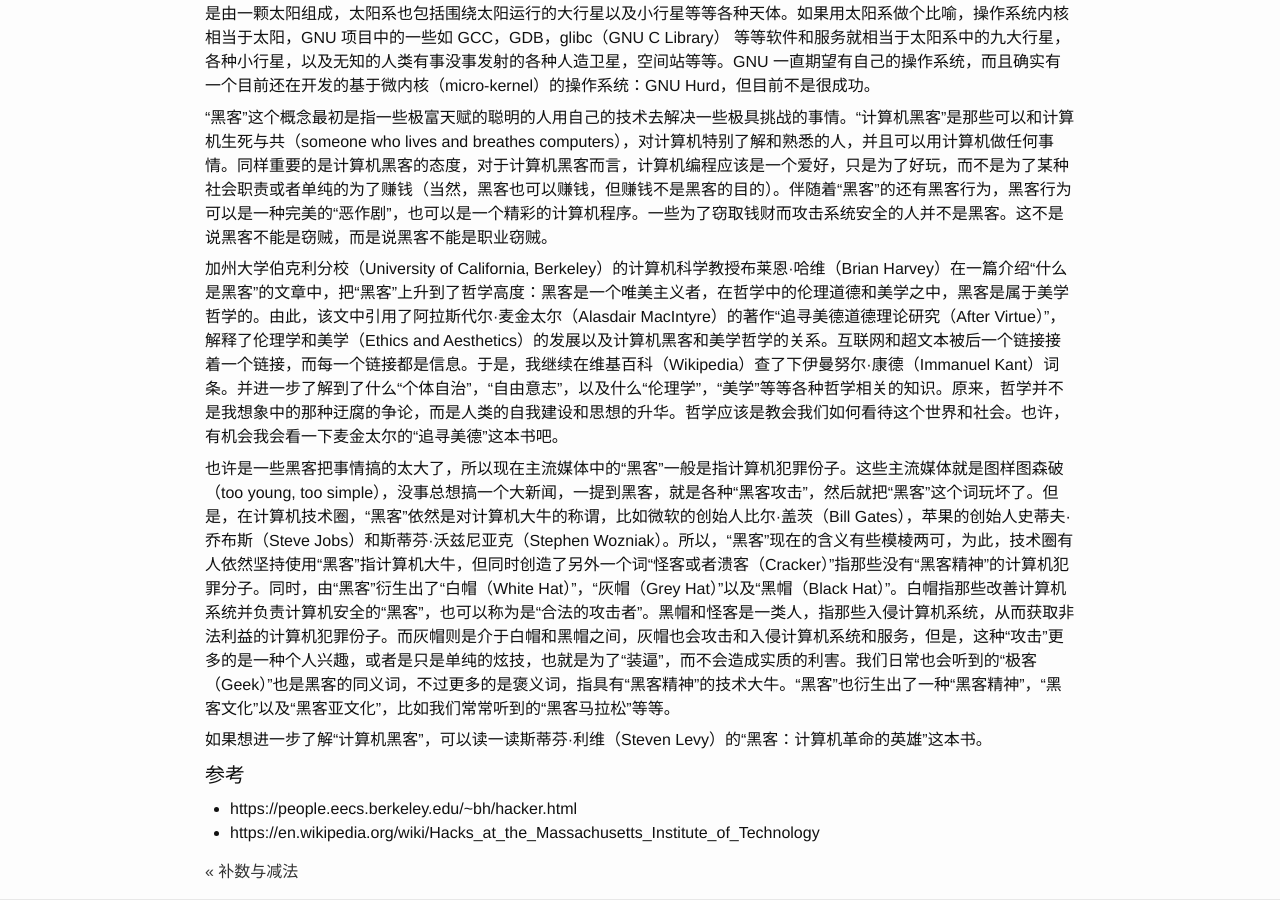
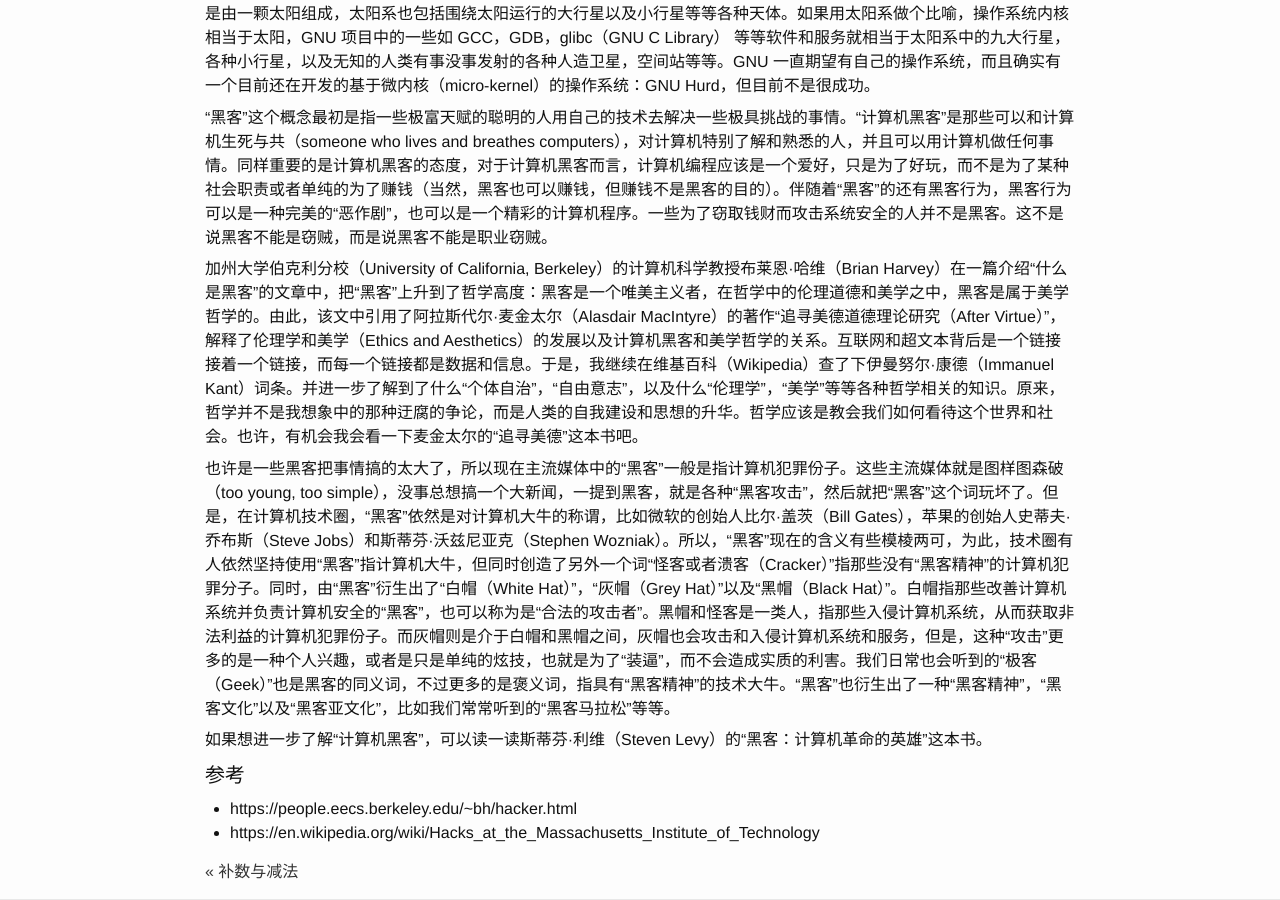
Before and after one commit to ousiax/ousiax.github.io, a Jekyll site: the page built from _posts/2019-04-09-what-is-a-hacker.md, in a window 1280 px wide and 900 px high, scrolled down 688 px. Built offline with Jekyll 4.4.1, drawn with Linux system fonts in a browser that asks for light colours.

Commit message:
Update 2019-04-09-what-is-a-hacker.md

```diff
--- a/_posts/2019-04-09-what-is-a-hacker.md
+++ b/_posts/2019-04-09-what-is-a-hacker.md
@@ -18,7 +18,7 @@
 
 “黑客”这个概念最初是指一些极富天赋的聪明的人用自己的技术去解决一些极具挑战的事情。“计算机黑客”是那些可以和计算机生死与共（someone who lives and breathes computers），对计算机特别了解和熟悉的人，并且可以用计算机做任何事情。同样重要的是计算机黑客的态度，对于计算机黑客而言，计算机编程应该是一个爱好，只是为了好玩，而不是为了某种社会职责或者单纯的为了赚钱（当然，黑客也可以赚钱，但赚钱不是黑客的目的）。伴随着“黑客”的还有黑客行为，黑客行为可以是一种完美的“恶作剧”，也可以是一个精彩的计算机程序。一些为了窃取钱财而攻击系统安全的人并不是黑客。这不是说黑客不能是窃贼，而是说黑客不能是职业窃贼。
 
-加州大学伯克利分校（University of California, Berkeley）的计算机科学教授布莱恩·哈维（Brian Harvey）在一篇介绍“什么是黑客”的文章中，把“黑客”上升到了哲学高度：黑客是一个唯美主义者，在哲学中的伦理道德和美学之中，黑客是属于美学哲学的。由此，该文中引用了阿拉斯代尔·麦金太尔（Alasdair MacIntyre）的著作“追寻美德道德理论研究（After Virtue）”，解释了伦理学和美学（Ethics and Aesthetics）的发展以及计算机黑客和美学哲学的关系。互联网和超文本被后一个链接接着一个链接，而每一个链接都是信息。于是，我继续在维基百科（Wikipedia）查了下伊曼努尔·康德（Immanuel Kant）词条。并进一步了解到了什么“个体自治”，“自由意志”，以及什么“伦理学”，“美学”等等各种哲学相关的知识。原来，哲学并不是我想象中的那种迂腐的争论，而是人类的自我建设和思想的升华。哲学应该是教会我们如何看待这个世界和社会。也许，有机会我会看一下麦金太尔的“追寻美德”这本书吧。
+加州大学伯克利分校（University of California, Berkeley）的计算机科学教授布莱恩·哈维（Brian Harvey）在一篇介绍“什么是黑客”的文章中，把“黑客”上升到了哲学高度：黑客是一个唯美主义者，在哲学中的伦理道德和美学之中，黑客是属于美学哲学的。由此，该文中引用了阿拉斯代尔·麦金太尔（Alasdair MacIntyre）的著作“追寻美德道德理论研究（After Virtue）”，解释了伦理学和美学（Ethics and Aesthetics）的发展以及计算机黑客和美学哲学的关系。互联网和超文本背后是一个链接接着一个链接，而每一个链接都是数据和信息。于是，我继续在维基百科（Wikipedia）查了下伊曼努尔·康德（Immanuel Kant）词条。并进一步了解到了什么“个体自治”，“自由意志”，以及什么“伦理学”，“美学”等等各种哲学相关的知识。原来，哲学并不是我想象中的那种迂腐的争论，而是人类的自我建设和思想的升华。哲学应该是教会我们如何看待这个世界和社会。也许，有机会我会看一下麦金太尔的“追寻美德”这本书吧。
 
 也许是一些黑客把事情搞的太大了，所以现在主流媒体中的“黑客”一般是指计算机犯罪份子。这些主流媒体就是图样图森破（too young, too simple），没事总想搞一个大新闻，一提到黑客，就是各种“黑客攻击”，然后就把“黑客”这个词玩坏了。但是，在计算机技术圈，“黑客”依然是对计算机大牛的称谓，比如微软的创始人比尔·盖茨（Bill Gates），苹果的创始人史蒂夫·乔布斯（Steve Jobs）和斯蒂芬·沃兹尼亚克（Stephen Wozniak）。所以，“黑客”现在的含义有些模棱两可，为此，技术圈有人依然坚持使用“黑客”指计算机大牛，但同时创造了另外一个词“怪客或者溃客（Cracker）”指那些没有“黑客精神”的计算机犯罪分子。同时，由“黑客”衍生出了“白帽（White Hat）”，“灰帽（Grey Hat）”以及“黑帽（Black Hat）”。白帽指那些改善计算机系统并负责计算机安全的“黑客”，也可以称为是“合法的攻击者”。黑帽和怪客是一类人，指那些入侵计算机系统，从而获取非法利益的计算机犯罪份子。而灰帽则是介于白帽和黑帽之间，灰帽也会攻击和入侵计算机系统和服务，但是，这种“攻击”更多的是一种个人兴趣，或者是只是单纯的炫技，也就是为了“装逼”，而不会造成实质的利害。我们日常也会听到的“极客（Geek）”也是黑客的同义词，不过更多的是褒义词，指具有“黑客精神”的技术大牛。“黑客”也衍生出了一种“黑客精神”，“黑客文化”以及“黑客亚文化”，比如我们常常听到的“黑客马拉松”等等。
 
```
